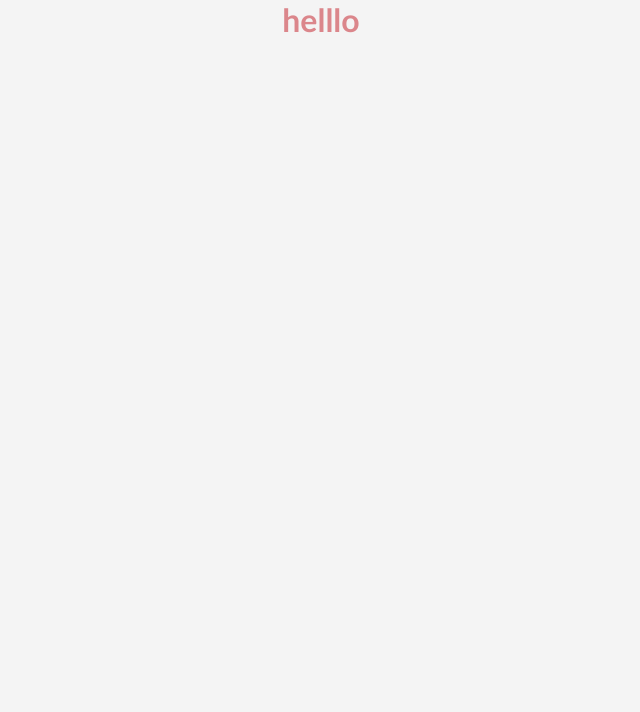
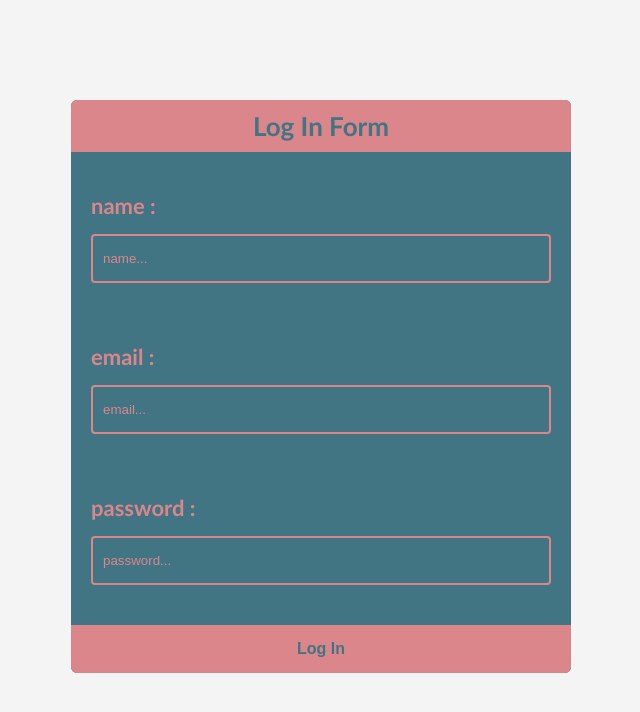
Before and after one commit to mehrabFronto/learning-formik, a React (Create React App) app: page / in a window 1280 px wide. Shown: the top 712 px of the page, without its empty margins (319-959 px from the left). Built offline with nearby package versions, Linux system fonts and the light colour scheme.

Commit message:
form added

```diff
--- a/src/App.css
+++ b/src/App.css
@@ -5,4 +5,132 @@
     display: flex;
     align-items: center;
     flex-direction: column;
+    padding: 0 15px;
 }
+
+@media screen and (min-width:768px) {
+   .app{
+    padding: 0 ;
+   }
+}
+
+/* form  */
+
+.form{
+    margin-top: 100px;
+    width: 100%;
+    display: flex;
+    flex-direction: column;
+    align-items: start;
+    justify-content: center;
+    gap: 20px;
+    background-color: var(--secondary-color);
+    box-shadow: 0px 5px 15px var(--box-shadow-color);
+    border-radius: 6px;
+}
+
+.form__section{
+    width: 100%;
+    display: flex;
+    flex-direction: column;
+    align-items: start;
+    gap: 10px;
+    padding: 15px;
+}
+
+@media screen and (min-width:768px) {
+    .form{
+        width: 40rem;
+        margin-bottom: 40px;
+    }
+
+    .form__section{
+        padding: 20px;
+    }
+}
+
+
+@media screen and (min-width:1024px) {
+    .form{
+        width: 50rem;
+        padding: 0;
+        margin-bottom: 40px;
+    }
+
+    .form__section{
+        gap: 15px;
+    }
+}
+
+/* header */
+
+.form__header{
+    width: 100%;
+    text-align: center;
+    background-color: var(--primary-color);
+    border-radius: 6px 6px 0 0;
+    padding: 10px 0;
+}
+
+.form__header h2{
+    color: var(--secondary-color);
+}
+
+/* inputs */
+
+.form__input{
+    outline: none;
+    border: none;
+    border-radius: 4px ;
+    padding: 15px 10px;
+    width: 100%;
+    color: var(--primary-color);
+    background-color: transparent;
+    border: 2px solid var(--primary-color);
+    transition: all 0.2s ease-in;
+}
+
+.form__input::placeholder{
+    color: var(--primary-color);
+}
+
+.form__input:focus::placeholder{
+    color: var(--primary-color);
+}
+
+/* title */
+
+.form__title{
+    font-weight: bold;
+    font-size:1.8rem;
+    color: var(--primary-color);
+}
+
+@media screen and (min-width:768px) {
+    .form__title{
+        font-size:2rem;
+    }
+}
+
+@media screen and (min-width:1024px) {
+    .form__title{
+        font-size:2.2rem;
+    }
+}
+
+/* btn */
+
+.btn{
+    font-size: 1.6rem !important;
+    font-weight: bold;
+    width: 100%;
+    cursor: pointer;
+    border: none;
+    outline: none;
+    border-radius: 0 0 6px 6px;
+    padding: 15px 0;
+    font-size: 1.4rem;
+    transition: all 0.2s ease-in;
+    background-color: var(--primary-color);
+    color: var(--secondary-color);
+}
--- a/src/App.js
+++ b/src/App.js
@@ -1,10 +1,70 @@
-import React from "react";
+import React, { useState } from "react";
 import "./App.css";
 
 const App = () => {
+   const [user, setUser] = useState({ name: "", email: "", password: "" });
+
+   const changeHandler = ({ target }) => {
+      setUser({ ...user, [target.name]: target.value });
+   };
+
+   const submitHandler = (e) => {
+      e.preventDefault();
+      setUser({ name: "", email: "", password: "" });
+   };
+
    return (
       <div className="app">
-         <h1>helllo</h1>
+         <form
+            className="form"
+            onSubmit={submitHandler}>
+            {/* header */}
+            <div className="form__header">
+               <h2>Log In Form</h2>
+            </div>
+            {/* name section */}
+            <div className="form__section">
+               <label className="form__title">name :</label>
+               <input
+                  name="name"
+                  placeholder="name..."
+                  type="text"
+                  className="form__input"
+                  value={user.name}
+                  onChange={changeHandler}
+               />
+            </div>
+            {/* email section */}
+            <div className="form__section">
+               <label className="form__title">email :</label>
+               <input
+                  name="email"
+                  placeholder="email..."
+                  type="text"
+                  className="form__input"
+                  value={user.email}
+                  onChange={changeHandler}
+               />
+            </div>
+            {/* password section */}
+            <div className="form__section">
+               <label className="form__title">password :</label>
+               <input
+                  name="password"
+                  placeholder="password..."
+                  type="text"
+                  className="form__input"
+                  value={user.password}
+                  onChange={changeHandler}
+               />
+            </div>
+            {/* submit btn */}
+            <button
+               className="btn"
+               type="submit">
+               Log In
+            </button>
+         </form>
       </div>
    );
 };
```
